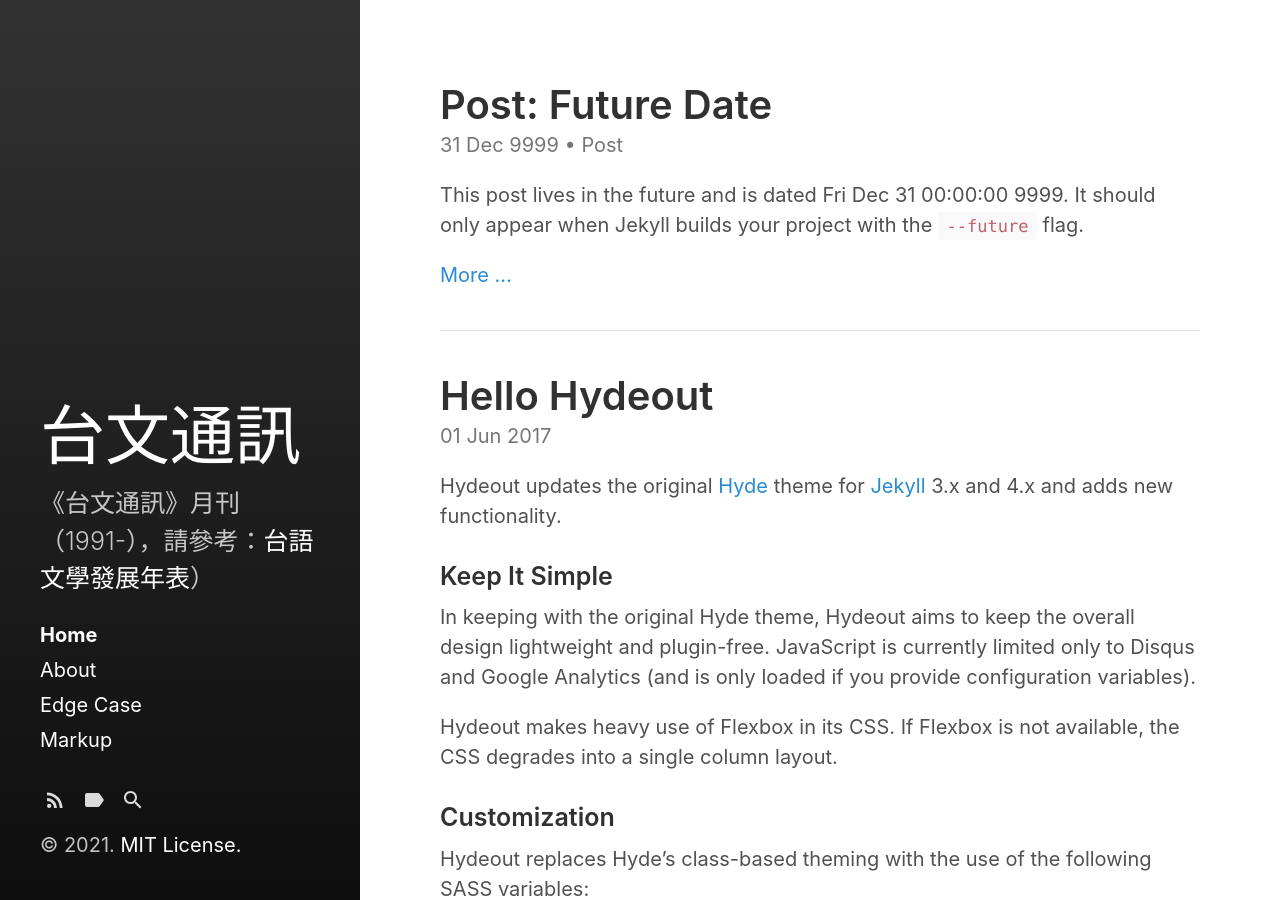
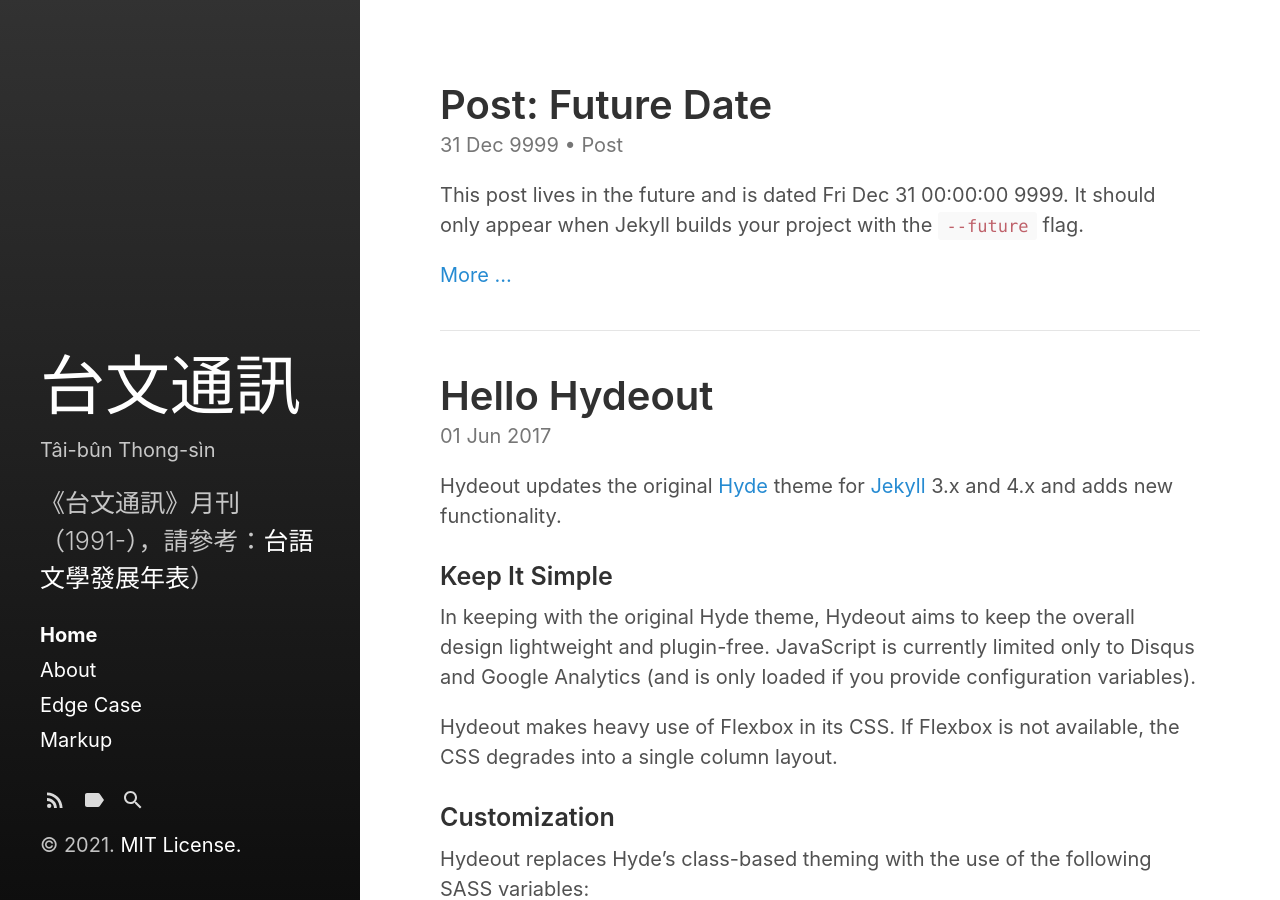
Before and after one commit to TaibunThongsin/TaibunThongsin, a Jekyll site: the page built from docs/index.html, in a window 1280 px wide and 900 px high. Built offline with Jekyll 4.4.1, drawn with Linux system fonts in a browser that asks for light colours; the list of posts is cut into pages by our own code.

Commit message:
Update sidebar.html

```diff
--- a/docs/_includes/sidebar.html
+++ b/docs/_includes/sidebar.html
@@ -8,6 +8,7 @@
         {{ site.title }}
       </a>
     </{% if page.layout == "index" %}h1{% else %}div{% endif %}>
+    <p>{{ site.tagline }}</p>
     <p class="lead">{{ site.description }}</p>
   </header>
   {% include sidebar-nav-links.html %}
```
